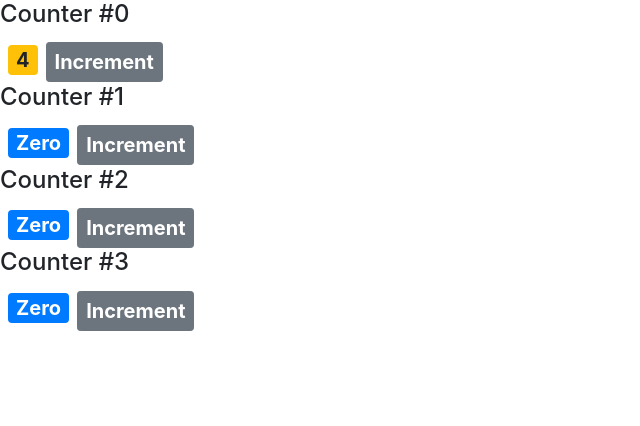
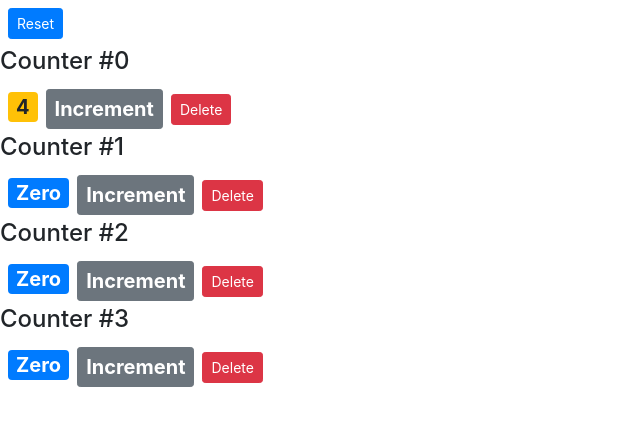
Before and after one commit to Kayhan-Kashi/counter-app, a React (Create React App) app: page / in a window 1280 px wide. Shown: the top 426 px of the page, without its empty margins (0-640 px from the left). Built offline with nearby package versions, Linux system fonts and the light colour scheme.

Commit message:
Single source of truth

```diff
--- a/src/components/counter.jsx
+++ b/src/components/counter.jsx
@@ -2,7 +2,7 @@ import React, { Component } from "react";
 
 class Counter extends Component {
   state = {
-    value: this.props.value,
+    value: this.props.counter.value,
   };
 
   // constructor() {
@@ -39,7 +39,7 @@ class Counter extends Component {
     return (
       <div>
         {/* <h4>Counter #{this.props.children}</h4> */}
-        <h4>Counter #{this.props.id}</h4>
+        <h4>Counter #{this.props.counter.id}</h4>
         <span style={this.styles} className={this.getBadgeClasses()}>
           {this.formatState()}
         </span>
@@ -50,6 +50,12 @@ class Counter extends Component {
         >
           Increment
         </button>
+        <button
+          onClick={() => this.props.onDelete(this.props.counter.id)}
+          className="btn btn-danger btn-sm m-2"
+        >
+          Delete
+        </button>
       </div>
     );
   }
--- a/src/components/counters.jsx
+++ b/src/components/counters.jsx
@@ -11,14 +11,34 @@ class Counters extends Component {
     ],
   };
 
+  handleDelete = (counterId) => {
+    //console.log("eventHandler called", counterId);
+    const counters = this.state.counters.filter((c) => c.id != counterId);
+    this.setState({ counters });
+  };
+
+  handleReset = () => {
+    const counters = this.state.counters.map((c) => {
+      c.value = 0;
+      return c;
+    });
+    this.setState({ counters });
+  };
+
   render() {
     return (
       <div>
+        <button
+          onClick={this.handleReset}
+          className="btn btn-primary btn-sm m-2"
+        >
+          Reset
+        </button>
         {this.state.counters.map((counter) => (
           <Counter
             key={counter.id}
-            value={counter.value}
-            id={counter.id}
+            counter={counter}
+            onDelete={this.handleDelete}
           ></Counter>
         ))}
       </div>
```
